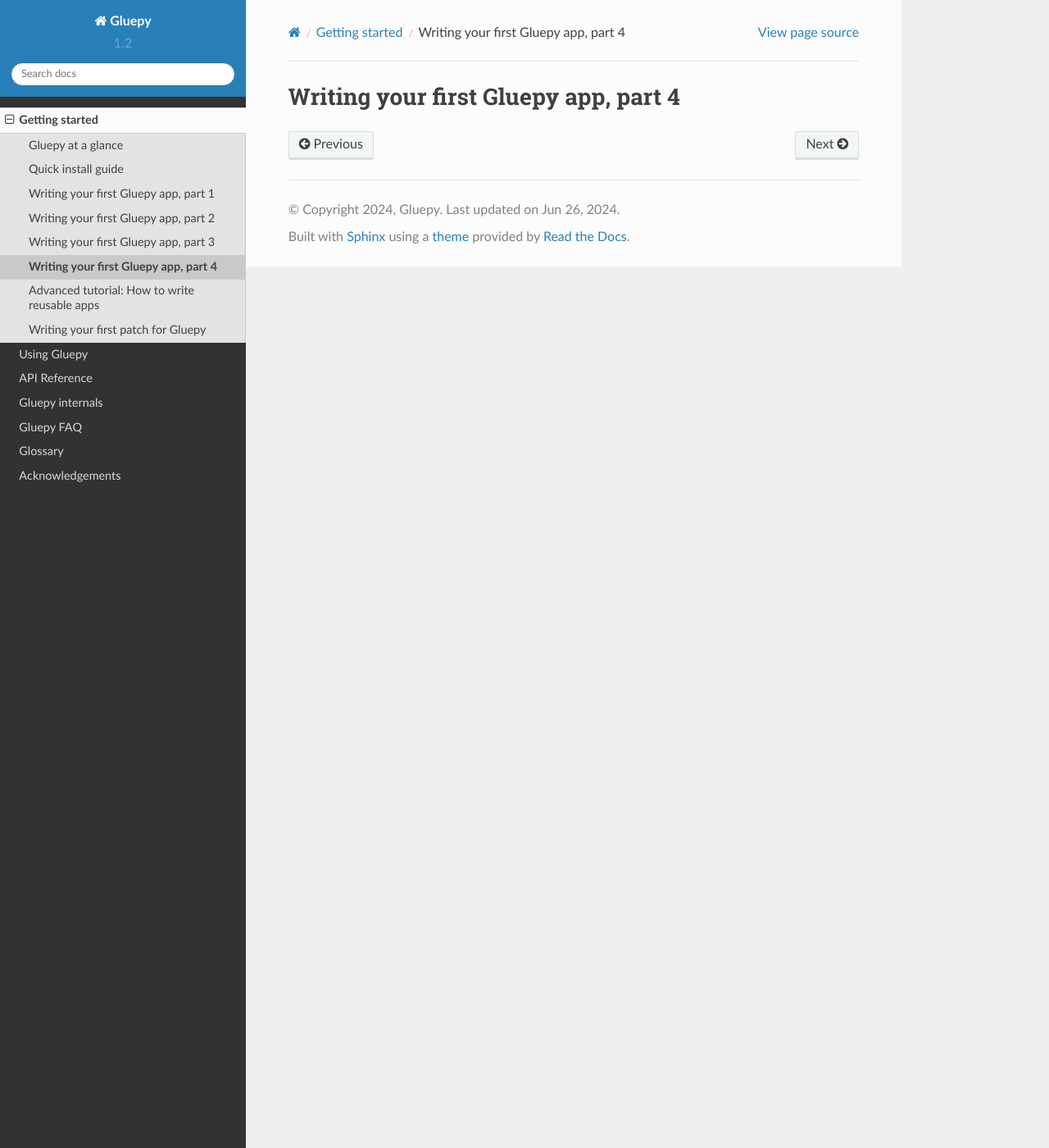
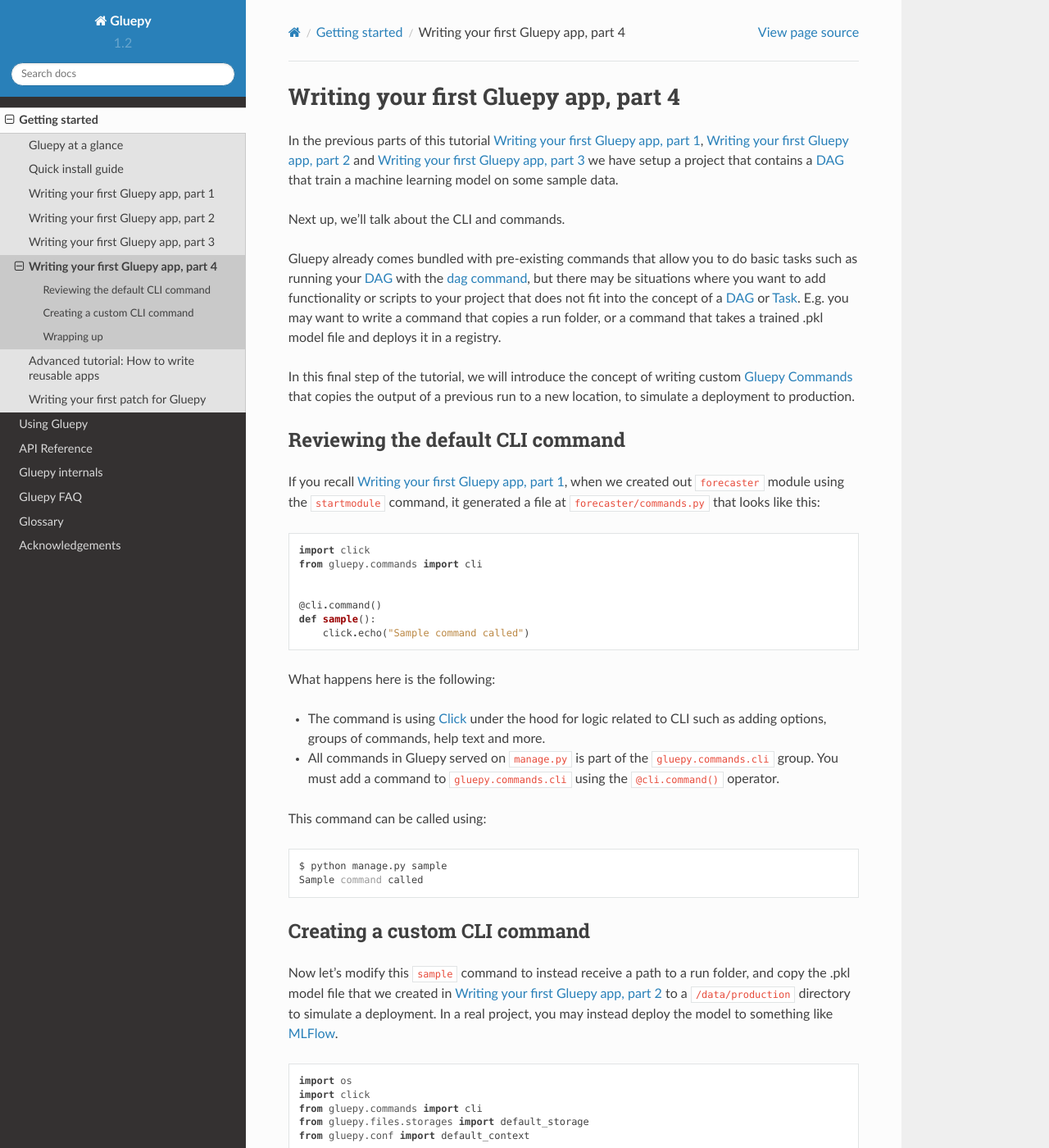
Before and after one commit to gluepy/gluepy, a Sphinx documentation site: the page built from docs/intro/tutorial04.rst, in a window 1280 px wide and 1400 px high. Shown: the whole window at 82% size. Built offline with Sphinx 7.4.7 and the Read the Docs theme 2.0.0, drawn with Linux system fonts in a browser that asks for light colours; some of the changed text lies outside the part shown.

Commit message:
Completed tutorial04

```diff
--- a/docs/intro/tutorial04.rst
+++ b/docs/intro/tutorial04.rst
@@ -1,3 +1,110 @@
 =====================================
 Writing your first Gluepy app, part 4
 =====================================
+
+In the previous parts of this tutorial :doc:`/intro/tutorial01`, :doc:`/intro/tutorial02` and :doc:`/intro/tutorial03` we have setup
+a project that contains a :ref:`dags` that train a machine learning model on some sample data.
+
+Next up, we'll talk about the CLI and commands.
+
+Gluepy already comes bundled with pre-existing commands that allow you to do basic tasks such as running your :ref:`dags`
+with the :ref:`cli_dag`, but there may be situations where you want to add functionality or scripts to your project that
+does not fit into the concept of a :ref:`dags` or :ref:`tasks`. E.g. you may want to write a command that copies a run folder,
+or a command that takes a trained .pkl model file and deploys it in a registry.
+
+In this final step of the tutorial, we will introduce the concept of writing custom :ref:`cli` that copies the output of a previous
+run to a new location, to simulate a deployment to production.
+
+
+Reviewing the default CLI command
+=================================
+
+If you recall :doc:`/intro/tutorial01`, when we created out ``forecaster`` module using the ``startmodule`` command, it generated a file
+at ``forecaster/commands.py`` that looks like this:
+
+
+.. code-block:: python
+
+   import click
+   from gluepy.commands import cli
+
+
+   @cli.command()
+   def sample():
+       click.echo("Sample command called")
+
+
+What happens here is the following:
+
+* The command is using `Click <https://click.palletsprojects.com/en/8.1.x/>`_ under the hood for logic related to CLI such as
+  adding options, groups of commands, help text and more.
+* All commands in Gluepy served on ``manage.py`` is part of the ``gluepy.commands.cli`` group. You must add a command to
+  ``gluepy.commands.cli`` using the ``@cli.command()`` operator.
+
+This command can be called using:
+
+.. code-block:: bash
+
+   $ python manage.py sample
+   Sample command called
+
+
+Creating a custom CLI command
+=============================
+
+Now let's modify this ``sample`` command to instead receive a path to a run folder, and copy the .pkl model file that we created in :doc:`/intro/tutorial02`
+to a ``/data/production`` directory to simulate a deployment. In a real project, you may instead deploy the model to something like `MLFlow <https://mlflow.org/>`_.
+
+
+
+.. code-block:: python
+
+   import os
+   import click
+   from gluepy.commands import cli
+   from gluepy.files.storages import default_storage
+   from gluepy.conf import default_context
+
+
+   @cli.command()
+   @click.argument("run_folder")
+   def deploy(run_folder):
+       default_storage.cp(
+        os.path.join(run_folder, "model.pkl"),
+        os.path.join("production", "model.pkl"),
+       )
+       click.echo("Model deployed to production")
+
+
+The code above defines the following:
+
+* Add a new command named ``deploy`` to the ``manage.py`` CLI using the ``@cli.command()`` decorator.
+* Add a new argument using `Click <https://click.palletsprojects.com/en/8.1.x/>`_ that expect user to pass a :ref:`context_run_folder` path.
+* Use ``default_storage`` to copy the file from our run folder, to a centralized folder we use for "production" models.
+
+This can now be called in the following manner.
+
+.. code-block:: bash
+
+   $ python manage.py deploy runs/2024/6/25/c29b8b49-dee9-4984-8ccc-860651780054/
+   Model deployed to production
+
+
+
+Wrapping up
+===========
+
+That was it for this tutorial. We have now learned:
+
+* How to create new projects
+* How to create a :ref:`dags` consisting of 2 :ref:`tasks` that train a machine learning model.
+* Using output versioning with :ref:`context_run_folder`.
+* Retrying DAG runs and running subset of runs.
+* Parameterizing our model using YAML and :ref:`topic_context`.
+* File system interactions with ``default_storage`` and :ref:`topic_storage`.
+
+
+You should now be familiar with the key concepts of Gluepy. To read more details, see
+
+* :doc:`Topic guides </topics/index>`
+* :doc:`Reference guides </ref/index>`
```
